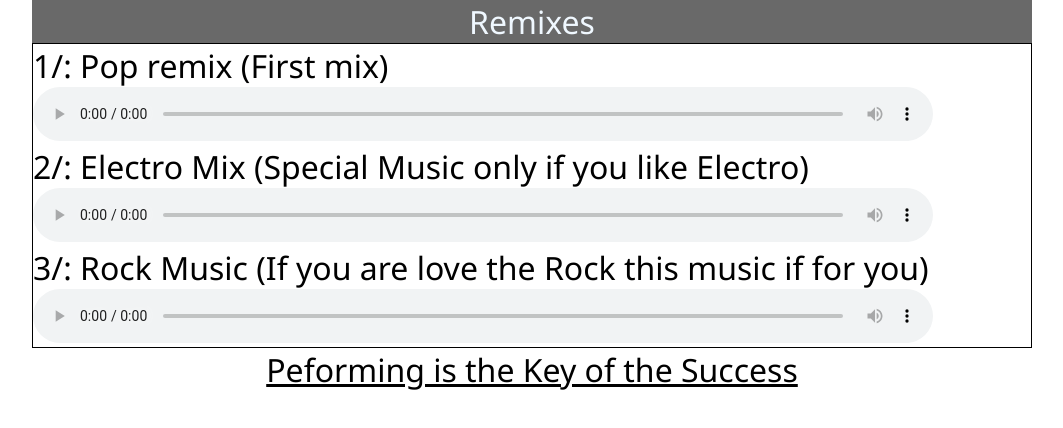
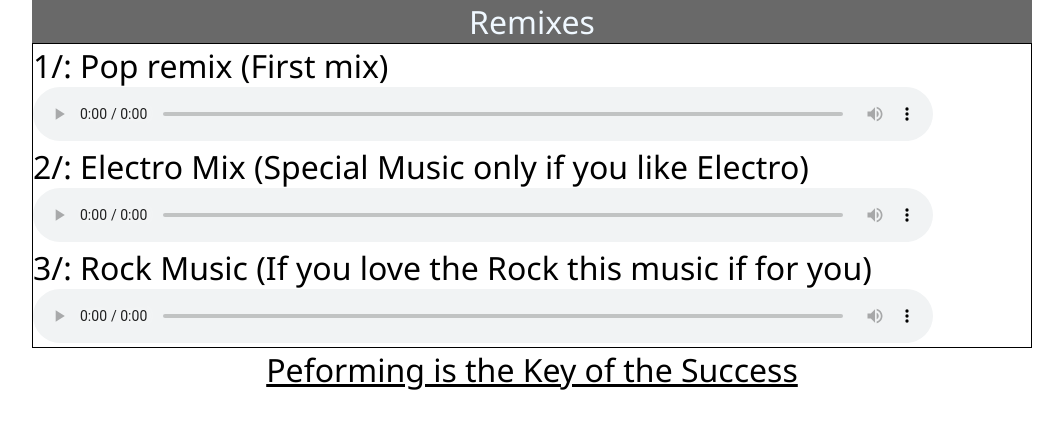
Before and after one commit to KenseiZ/myBlog, a plain HTML site: page index.html in a window 1280 px wide. Shown: the whole page, without its empty margins (108-1171 px from the left). Drawn offline with Linux system fonts and the light colour scheme.

Commit message:
omg lerreur

```diff
--- a/index.html
+++ b/index.html
@@ -15,7 +15,7 @@
         <audio src="01_Keven_Intro.mp3" controls></audio>
         <div>2/: Electro Mix (Special Music only if you like Electro)</div>
         <audio  src="Monster.mp3" controls></audio>
-        <div> 3/: Rock Music (If you are love the Rock this music if for you)</div>
+        <div> 3/: Rock Music (If you love the Rock this music if for you)</div>
         <audio src="Rocky.mp3" controls></audio>
     </main>
     <div id="Citation">Peforming is the Key of the Success</div>
```
